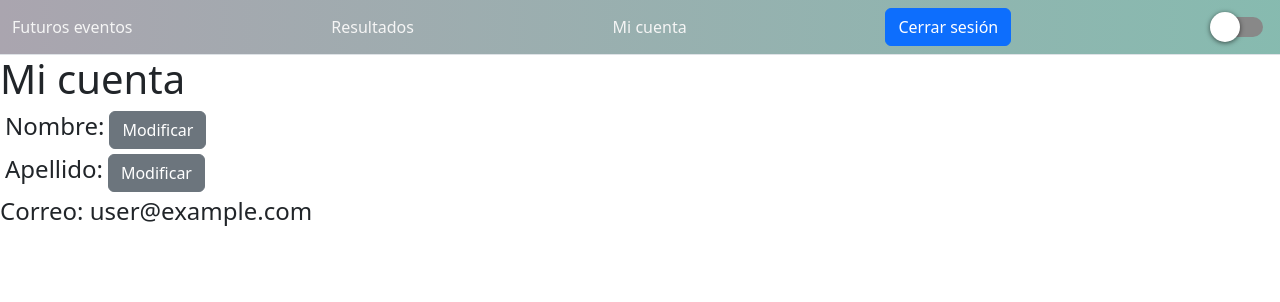
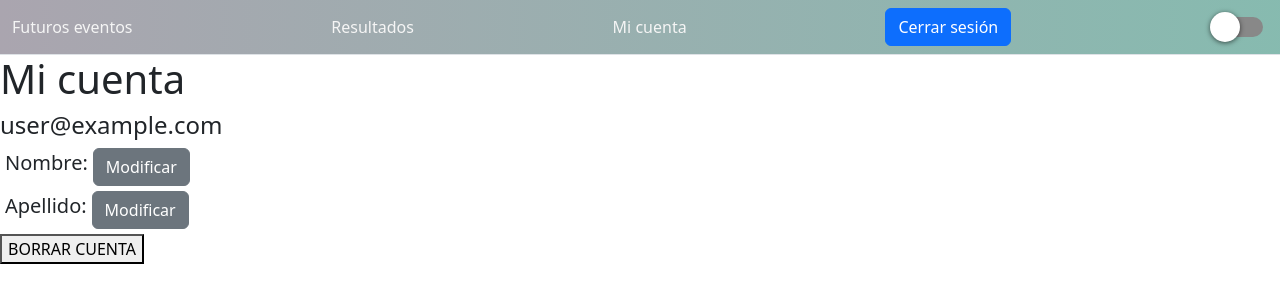
Before and after one commit to Lucianosolari/tpi-lab-III, a React (Create React App) app: page /my-account in a window 1280 px wide. Shown: the top 302 px of the page. Built offline with nearby package versions, Linux system fonts and the light colour scheme; no server answers; sample sign-in values are in the browser's storage.

Commit message:
Diversos cambios

```diff
--- a/src/components/MyAccount/MyAccount.css
+++ b/src/components/MyAccount/MyAccount.css
@@ -9,6 +9,12 @@
 }
 
 .user-surname {
+    display: flex;
+    margin: 5px;
+    align-items: center;
+}
+
+.user-email {
     display: flex;
     margin: 5px;
     align-items: center;
--- a/src/components/MyAccount/MyAccount.js
+++ b/src/components/MyAccount/MyAccount.js
@@ -1,6 +1,5 @@
 import React from 'react'
 import { useState } from 'react';
-import { Button } from 'react-bootstrap';
 import { useAuth } from '../../context/AuthContext'
 
 import './MyAccount.css'
@@ -14,16 +13,19 @@ const MyAccount = () => {
         <span>
             <h1>Mi cuenta</h1>
         </span>
+        <div className='user.email'>
+            <h4>{user.email}</h4>
+        </div>
         <div className='user-name'>
-            <h4>Nombre: {name}</h4>
+            <h5>Nombre: {name}</h5>
             <button className='btn btn-secondary' onClick={() => setModifyName(true)}>Modificar</button>
         </div>
         <div className='user-surname'>
-            <h4>Apellido: {surname}</h4>
+            <h5>Apellido: {surname}</h5>
             <button className='btn btn-secondary' onClick={() => setModifySurname(true)}>Modificar</button>
         </div>
         <div>
-        <h4>Correo: {user.email}</h4>
+            <button>BORRAR CUENTA</button>
         </div>
         <div className='forms'>
             {modifyName &&
--- a/src/components/Table/Table.js
+++ b/src/components/Table/Table.js
@@ -4,8 +4,9 @@ import { useAuth } from "../../context/AuthContext";
 
 const Table = () => {
   const columns = [
-    { key: "id", name: "NUMERO NADADOR" },
+    { key: "id", name: "ID" },
     { key: "name", name: "NOMBRE" },
+    { key: "surname", name: "APELLIDO" },
     { key: "category", name: "CATEGORIA" },
     { key: "ranking", name: "CLASIFICACIÓN" },
   ];
@@ -13,10 +14,10 @@ const Table = () => {
   const {loading} = useAuth();
 
   const rows = [
-    { id: 0, name: "Lucho", category: "Junior", ranking: "10" },
+    { id: 0, name: "Luciano", surname: "Solari", category: "Junior", ranking: "10" },
     { id: 1, name: "Santiago", category: "Pro", ranking: "1" },
     { id: 2, name: "Manuel", category: "Junior", ranking: "158" },
-    { id: 3, name: "Matias", category: "Junior", ranking: "-81" },
+    { id: 3, name: "Matias", category: "Junior", ranking: "81" },
   ];
 
   if (loading) return <h1>Cargando página principal...</h1>
```
